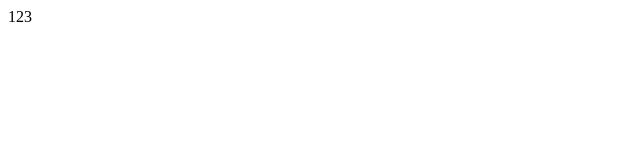
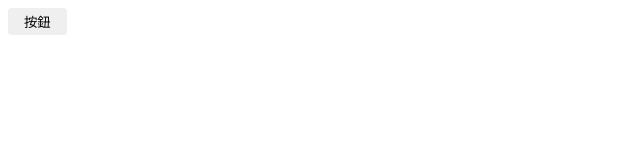
Before and after one commit to penspulse326/custom-react-ui, a React (Vite) app: page / in a window 1280 px wide. Shown: the top 160 px of the page, without its empty margins (0-640 px from the left). Built offline with nearby package versions, Linux system fonts and the light colour scheme.

Commit message:
feat: add base button style

```diff
--- a/src/App.tsx
+++ b/src/App.tsx
@@ -1,7 +1,7 @@
-import { useState } from 'react';
+import Button from './components/Button';
 
 function App() {
-  return <>123</>;
+  return <Button>按鈕</Button>;
 }
 
 export default App;
--- /dev/null
+++ b/src/components/Button/index.tsx
@@ -0,0 +1,15 @@
+import { StyledButton } from './styled';
+
+interface PropsType {
+  children: React.ReactNode;
+}
+
+function Button({ children }: PropsType) {
+  return (
+    <StyledButton>
+      <span>{children}</span>
+    </StyledButton>
+  );
+}
+
+export default Button;
--- /dev/null
+++ b/src/components/Button/styled.tsx
@@ -0,0 +1,30 @@
+import styled from 'styled-components';
+
+const StyledButton = styled.button`
+  display: flex;
+  justify-content: center;
+  align-items: center;
+
+  padding: 4px 16px;
+  border: none;
+  border-radius: 4px;
+  outline: none;
+
+  cursor: pointer;
+
+  transition:
+    color 0.2s,
+    background-color 0.2s,
+    border 0.2s,
+    opacity 0.2s ease-in-out;
+
+  &:hover {
+    opacity: 0.9;
+  }
+
+  &:active {
+    opacity: 0.7;
+  }
+`;
+
+export { StyledButton };
```
Also changed, not shown: .eslintrc.cjs.
